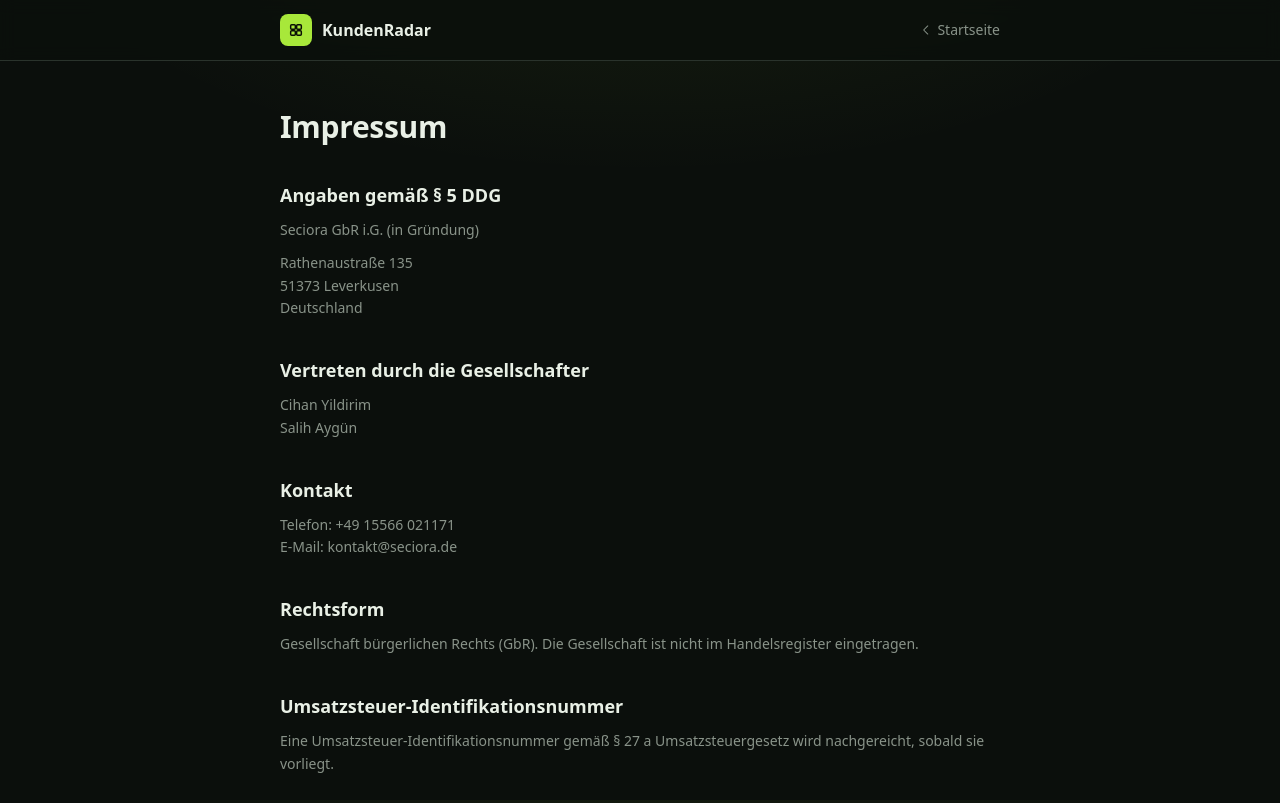
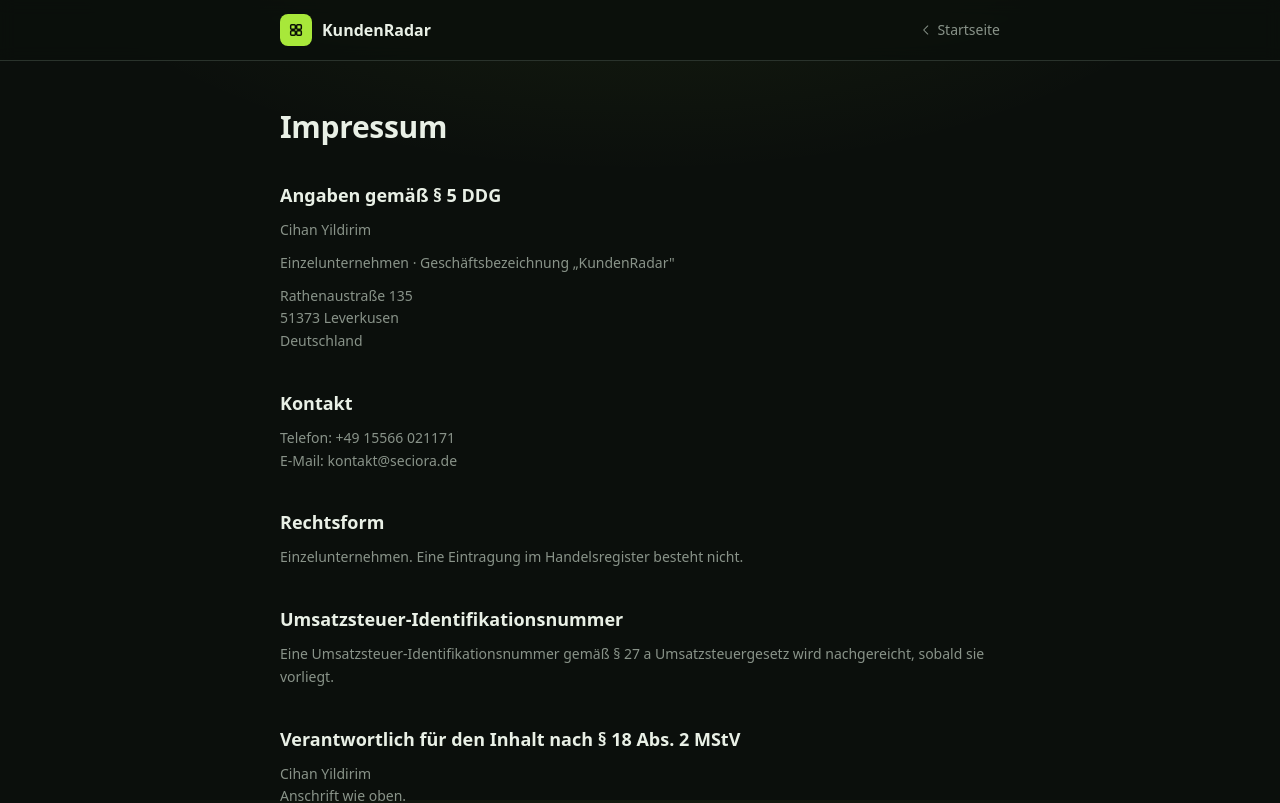
Before and after one commit to personal-glitch/lead-finder, a Next.js app: page /impressum in a window 1280 px wide. Shown: the top 803 px of the page. Built offline with nearby package versions, Linux system fonts and the light colour scheme.

Commit message:
legal: Einzelunternehmen Cihan Yildirim statt GbR (Salih Aygün entfernt)

```diff
--- a/src/app/agb/page.tsx
+++ b/src/app/agb/page.tsx
@@ -11,8 +11,8 @@ export default function AgbPage() {
     >
       <H2>§ 1 Anbieter &amp; Geltungsbereich</H2>
       <P>
-        Anbieter des Dienstes „KundenRadar" (nachfolgend „Dienst") ist die Seciora GbR i.G. (in Gründung),
-        vertreten durch die Gesellschafter Cihan Yildirim und Salih Aygün, Rathenaustraße 135, 51373 Leverkusen
+        Anbieter des Dienstes „KundenRadar" (nachfolgend „Dienst") ist das Einzelunternehmen Cihan Yildirim
+        (Geschäftsbezeichnung „KundenRadar"), Rathenaustraße 135, 51373 Leverkusen
         (nachfolgend „Anbieter"). Diese AGB gelten für sämtliche Verträge über die Nutzung des Dienstes zwischen
         dem Anbieter und seinen Kundinnen und Kunden (nachfolgend „Nutzer").
       </P>
--- a/src/app/datenschutz/page.tsx
+++ b/src/app/datenschutz/page.tsx
@@ -8,7 +8,7 @@ export default function DatenschutzPage() {
     <LegalShell title="Datenschutzerklärung" intro="Wir nehmen den Schutz personenbezogener Daten ernst. Nachfolgend informieren wir über Art, Umfang und Zweck der Verarbeitung.">
       <H2>1. Verantwortlicher</H2>
       <P>
-        Seciora GbR i.G. (in Gründung), vertreten durch Cihan Yildirim und Salih Aygün, Rathenaustraße 135,
+        Cihan Yildirim, Einzelunternehmen „KundenRadar", Rathenaustraße 135,
         51373 Leverkusen · Telefon: +49 15566 021171 · E-Mail: kontakt@seciora.de. Die vollständigen Angaben findest du im{" "}
         <a href="/impressum" className="text-[var(--color-brand)] hover:underline">Impressum</a>.
       </P>
--- a/src/app/impressum/page.tsx
+++ b/src/app/impressum/page.tsx
@@ -7,23 +7,21 @@ export default function ImpressumPage() {
   return (
     <LegalShell title="Impressum">
       <H2>Angaben gemäß § 5 DDG</H2>
-      <P>Seciora GbR i.G. (in Gründung)</P>
+      <P>Cihan Yildirim</P>
+      <P>Einzelunternehmen · Geschäftsbezeichnung „KundenRadar"</P>
       <P>Rathenaustraße 135<br />51373 Leverkusen<br />Deutschland</P>
-
-      <H2>Vertreten durch die Gesellschafter</H2>
-      <P>Cihan Yildirim<br />Salih Aygün</P>
 
       <H2>Kontakt</H2>
       <P>Telefon: +49 15566 021171<br />E-Mail: kontakt@seciora.de</P>
 
       <H2>Rechtsform</H2>
-      <P>Gesellschaft bürgerlichen Rechts (GbR). Die Gesellschaft ist nicht im Handelsregister eingetragen.</P>
+      <P>Einzelunternehmen. Eine Eintragung im Handelsregister besteht nicht.</P>
 
       <H2>Umsatzsteuer-Identifikationsnummer</H2>
       <P>Eine Umsatzsteuer-Identifikationsnummer gemäß § 27 a Umsatzsteuergesetz wird nachgereicht, sobald sie vorliegt.</P>
 
       <H2>Verantwortlich für den Inhalt nach § 18 Abs. 2 MStV</H2>
-      <P>Cihan Yildirim, Salih Aygün<br />Anschrift wie oben.</P>
+      <P>Cihan Yildirim<br />Anschrift wie oben.</P>
 
       <H2>Verbraucherstreitbeilegung / Universalschlichtungsstelle</H2>
       <P>
--- a/src/app/kontakt/page.tsx
+++ b/src/app/kontakt/page.tsx
@@ -16,7 +16,7 @@ export default function KontaktPage() {
             <p className="flex items-center gap-2"><Icon name="phone" size={15} /> +49 15566 021171</p>
             <p className="flex items-center gap-2"><Icon name="pin" size={15} /> Rathenaustraße 135, 51373 Leverkusen</p>
           </div>
-          <P>Anbieter: Seciora GbR i.G. (in Gründung). Mo–Fr, 9–17 Uhr. Für rechtliche Angaben siehe <a href="/impressum" className="text-[var(--color-brand)] hover:underline">Impressum</a>.</P>
+          <P>Anbieter: Cihan Yildirim, Einzelunternehmen „KundenRadar". Mo–Fr, 9–17 Uhr. Für rechtliche Angaben siehe <a href="/impressum" className="text-[var(--color-brand)] hover:underline">Impressum</a>.</P>
         </div>
         <ContactForm />
       </div>
--- a/src/app/preise/page.tsx
+++ b/src/app/preise/page.tsx
@@ -38,7 +38,7 @@ export default function PreisePage() {
 
       <H2>Vertragspartner</H2>
       <P>
-        Anbieter und Vertragspartner ist die Seciora GbR i.G. (in Gründung), Cihan Yildirim und Salih Aygün,
+        Anbieter und Vertragspartner ist das Einzelunternehmen Cihan Yildirim (Geschäftsbezeichnung „KundenRadar"),
         Rathenaustraße 135, 51373 Leverkusen. Es gelten ergänzend unsere{" "}
         <a href="/agb" className="text-[var(--color-brand)] hover:underline">AGB</a> und die{" "}
         <a href="/datenschutz" className="text-[var(--color-brand)] hover:underline">Datenschutzerklärung</a>.
--- a/src/app/widerruf/page.tsx
+++ b/src/app/widerruf/page.tsx
@@ -20,7 +20,7 @@ export default function WiderrufPage() {
         Widerrufsfrist beträgt vierzehn Tage ab dem Tag des Vertragsabschlusses.
       </P>
       <P>
-        Um Ihr Widerrufsrecht auszuüben, müssen Sie uns (Seciora GbR i.G., Cihan Yildirim und Salih Aygün,
+        Um Ihr Widerrufsrecht auszuüben, müssen Sie uns (Cihan Yildirim, Einzelunternehmen „KundenRadar",
         Rathenaustraße 135, 51373 Leverkusen, E-Mail: kontakt@seciora.de, Telefon: +49 15566 021171) mittels einer
         eindeutigen Erklärung (z. B. ein mit der Post versandter Brief oder eine E-Mail) über Ihren Entschluss, diesen
         Vertrag zu widerrufen, informieren. Sie können dafür das beigefügte Muster-Widerrufsformular verwenden, das
@@ -53,7 +53,7 @@ export default function WiderrufPage() {
       <H2>Muster-Widerrufsformular</H2>
       <P>(Wenn Sie den Vertrag widerrufen wollen, dann füllen Sie bitte dieses Formular aus und senden es zurück.)</P>
       <UL items={[
-        "An: Seciora GbR i.G., Cihan Yildirim und Salih Aygün, Rathenaustraße 135, 51373 Leverkusen, E-Mail: kontakt@seciora.de",
+        "An: Cihan Yildirim, Einzelunternehmen KundenRadar, Rathenaustraße 135, 51373 Leverkusen, E-Mail: kontakt@seciora.de",
         "Hiermit widerrufe(n) ich/wir (*) den von mir/uns (*) abgeschlossenen Vertrag über die Erbringung der folgenden Dienstleistung: Nutzung von KundenRadar",
         "Bestellt am (*) / erhalten am (*): ____________________",
         "Name des/der Verbraucher(s): ____________________",
```
